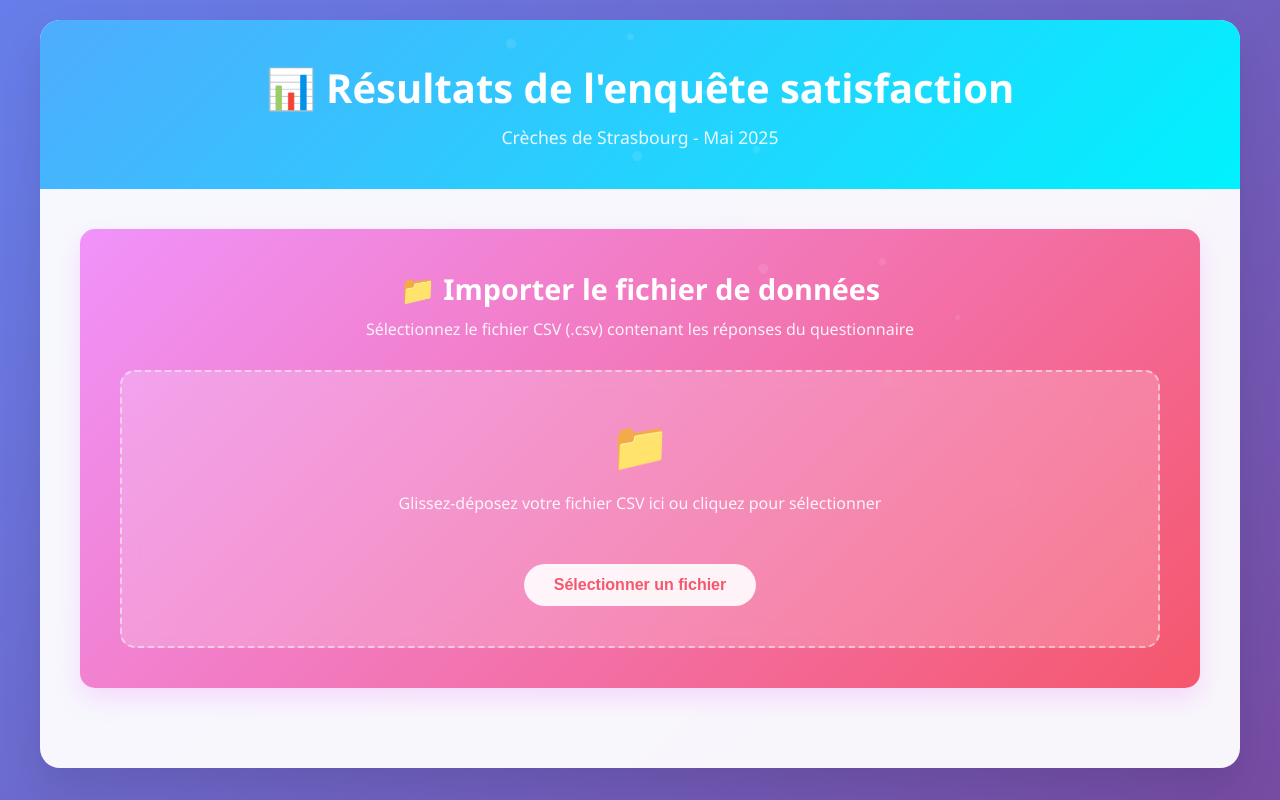
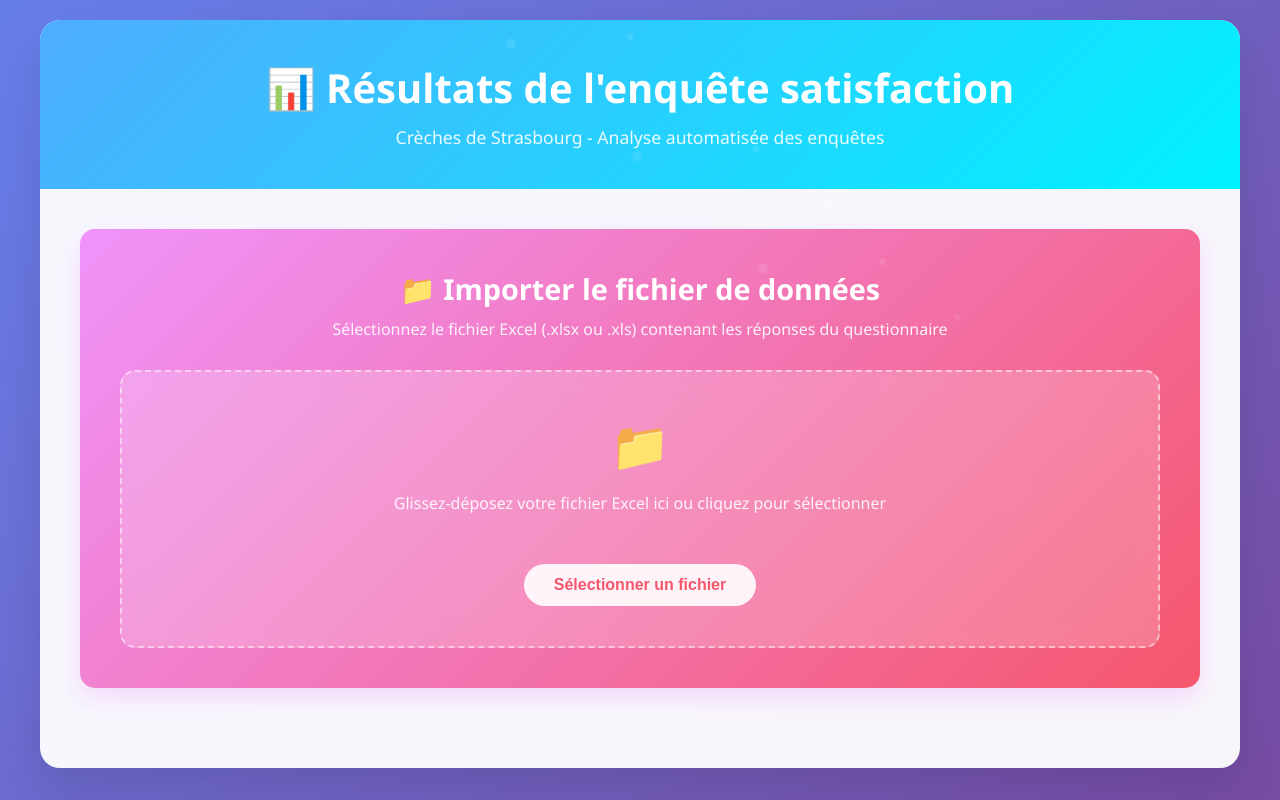
Before and after one commit to mytil67/rapport_sfpe, a plain HTML site: page index.html in a window 1280 px wide. Drawn offline with nearby package versions, Linux system fonts and the light colour scheme; a script that the page names is missing.

Commit message:
Update index.html

```diff
--- a/index.html
+++ b/index.html
@@ -10,7 +10,7 @@
     <div class="container">
         <div class="header">
             <h1>📊 Résultats de l'enquête satisfaction</h1>
-            <p>Crèches de Strasbourg - Mai 2025</p>
+            <p>Crèches de Strasbourg - Analyse automatisée des enquêtes</p>
         </div>
 
         <div class="content">
@@ -18,12 +18,12 @@
             <div id="file-upload-section" class="file-upload-section">
                 <div class="upload-container">
                     <h2>📁 Importer le fichier de données</h2>
-                    <p>Sélectionnez le fichier CSV (.csv) contenant les réponses du questionnaire</p>
+                    <p>Sélectionnez le fichier Excel (.xlsx ou .xls) contenant les réponses du questionnaire</p>
 
                     <div class="upload-area" id="upload-area">
                         <div class="upload-icon">📁</div>
-                        <p>Glissez-déposez votre fichier CSV ici ou cliquez pour sélectionner</p>
-                        <input type="file" id="file-input" accept=".csv" style="display: none;">
+                        <p>Glissez-déposez votre fichier Excel ici ou cliquez pour sélectionner</p>
+                        <input type="file" id="file-input" accept=".xlsx,.xls" style="display: none;">
                         <button id="select-file-btn" class="upload-btn">Sélectionner un fichier</button>
                     </div>
 
@@ -34,18 +34,22 @@
                 </div>
             </div>
 
+            <!-- État de chargement -->
             <div id="loading" class="loading" style="display: none;">
                 <div class="spinner"></div>
                 <p>Traitement des données en cours...</p>
             </div>
 
+            <!-- Messages d'erreur -->
             <div id="error-message" class="error-message" style="display: none;">
                 <h3>❌ Erreur lors du traitement</h3>
                 <p id="error-text"></p>
                 <button id="retry-btn" class="retry-btn">Réessayer</button>
             </div>
 
+            <!-- Résultats -->
             <div id="results" style="display: none;">
+                <!-- Vue d'ensemble -->
                 <div class="summary">
                     <h2>📈 Vue d'ensemble</h2>
                     <div class="summary-stats">
@@ -68,10 +72,12 @@
                     </div>
                 </div>
 
+                <!-- Grille des établissements -->
                 <div class="etablissements-grid" id="etablissements-container">
                     <!-- Les cartes d'établissements seront générées ici -->
                 </div>
 
+                <!-- Actions globales -->
                 <div class="actions">
                     <button id="new-file-btn" class="action-btn">📁 Charger un nouveau fichier</button>
                     <button id="export-btn" class="action-btn">📊 Exporter les résultats</button>
@@ -102,8 +108,14 @@
         </div>
     </div>
 
+    <!-- Scripts externes -->
     <script src="https://cdnjs.cloudflare.com/ajax/libs/xlsx/0.18.5/xlsx.full.min.js"></script>
     <script src="https://cdnjs.cloudflare.com/ajax/libs/jspdf/2.5.1/jspdf.umd.min.js"></script>
-    <script src="script.js"></script>
+
+    <!-- Gestionnaire PDF amélioré -->
+    <script src="pdf-formatter.js"></script>
+
+    <!-- Application principale -->
+    <script src="app.js"></script>
 </body>
 </html>
```
